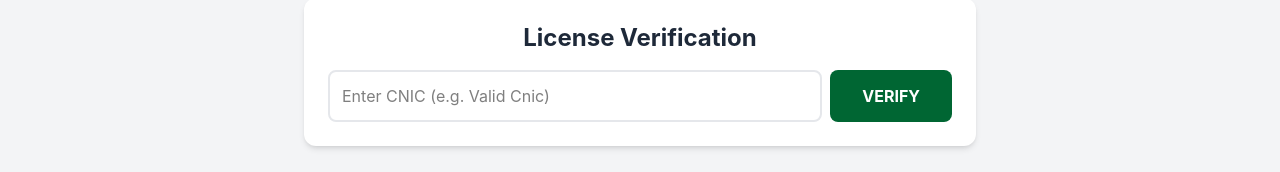
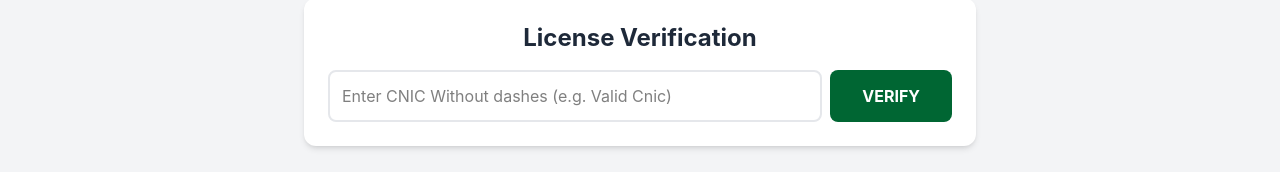
Before and after one commit to yasircode/online-dlim-verification, a React (Vite) app: page / in a window 1280 px wide. Shown: the part 134-306 px from the top of the page. Built offline with nearby package versions, Linux system fonts and the light colour scheme.

Commit message:
Updated code and fixed minor issues

```diff
--- a/src/App.jsx
+++ b/src/App.jsx
@@ -64,7 +64,7 @@ const LicensePortal = () => {
         <div className="flex flex-col md:flex-row gap-2">
           <input
             type="text"
-            placeholder="Enter CNIC (e.g. Valid Cnic)"
+            placeholder="Enter CNIC Without dashes (e.g. Valid Cnic)"
             className="flex-1 p-3 border-2 border-gray-200 rounded-lg focus:outline-none focus:border-[#006633]"
             value={cnic}
             onChange={(e) => setCnic(e.target.value)}
```
